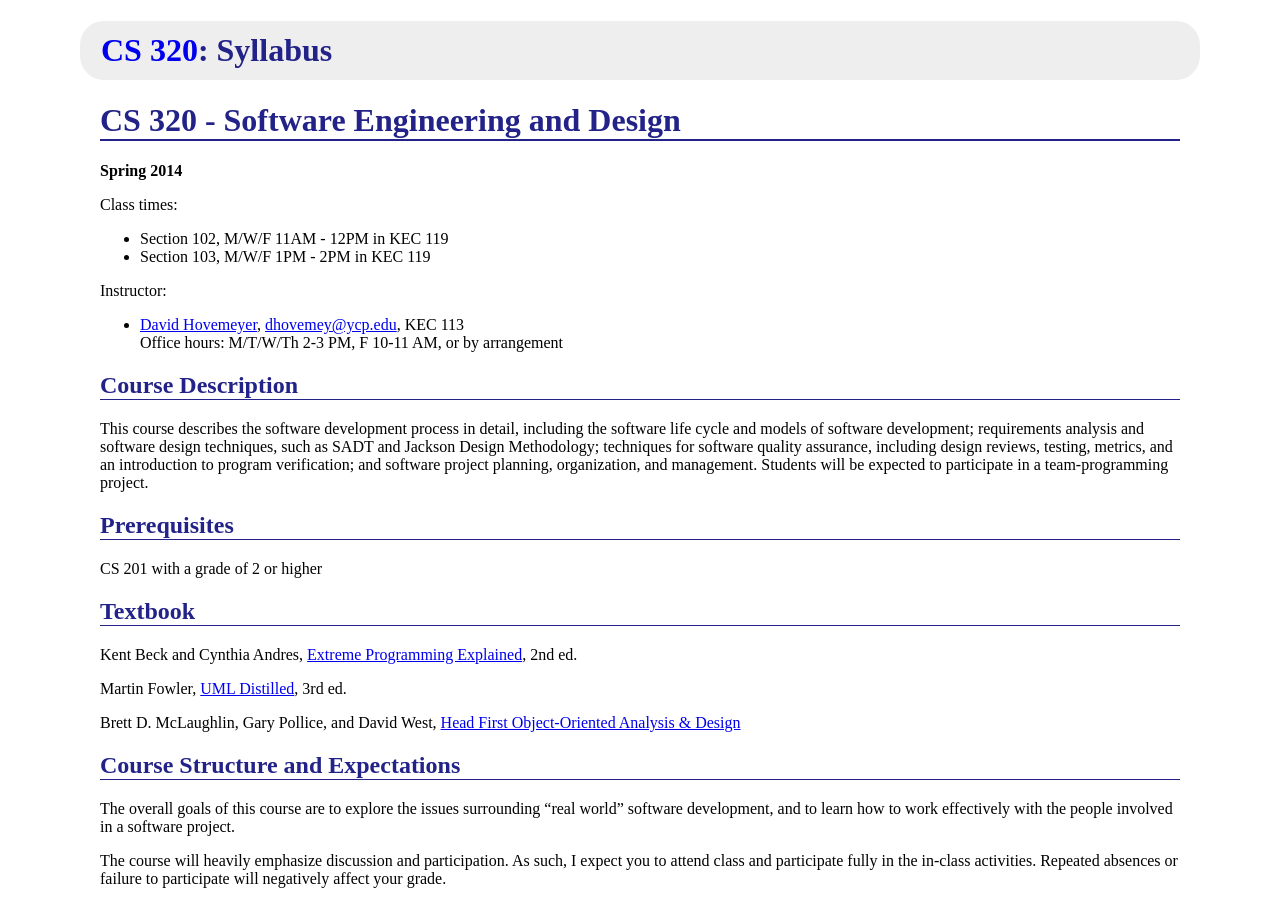
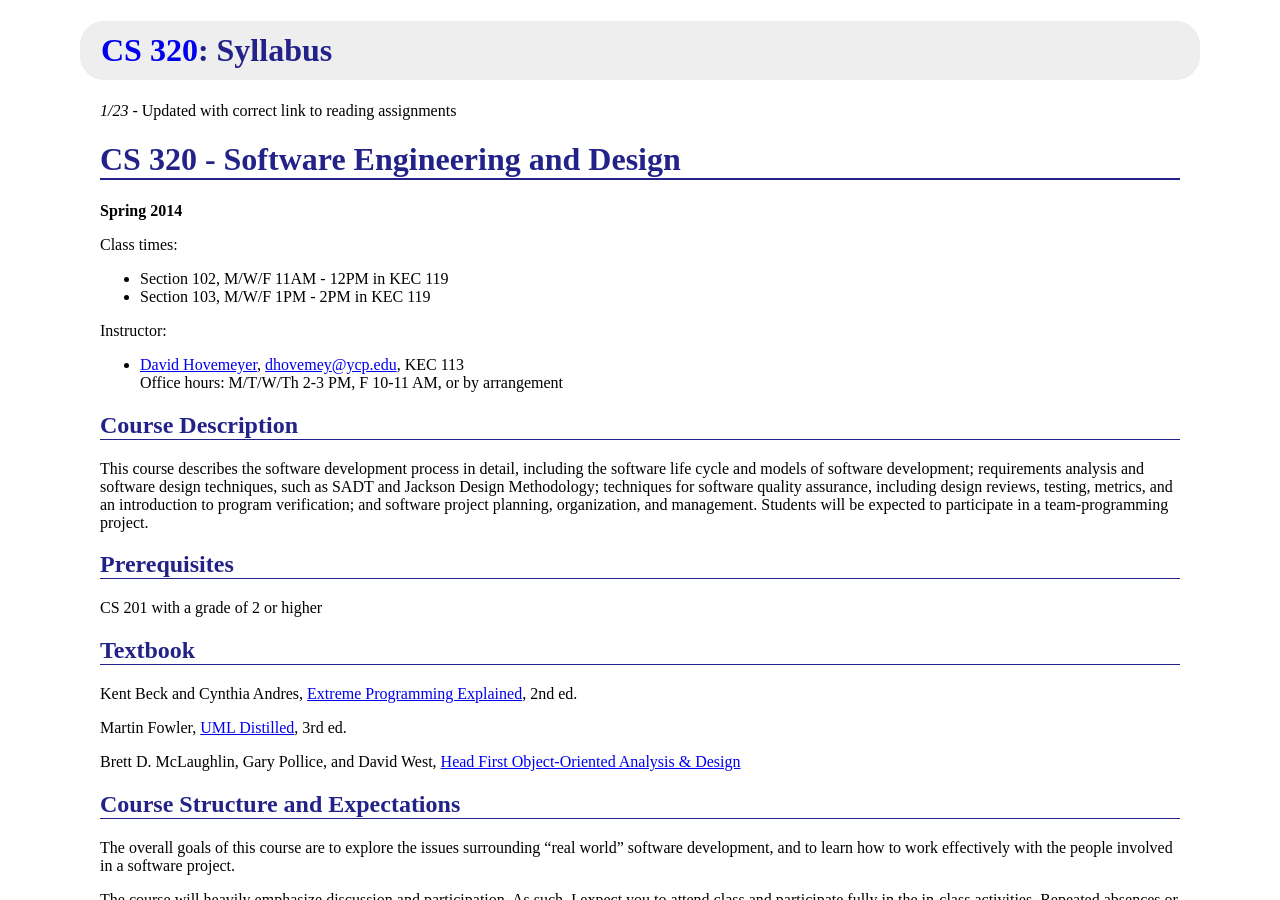
Before and after one commit to ycpcs/cs320-spring2014, a Jekyll site: the page built from syllabus.md, in a window 1280 px wide and 900 px high. Built offline with Jekyll 4.4.1, drawn with Linux system fonts in a browser that asks for light colours; Markdown is read by kramdown in place of the engine named in the settings; part of the change alters nothing that is shown; some of the changed text lies outside the part shown.

Commit message:
fix link to reading assignments

```diff
--- a/syllabus.md
+++ b/syllabus.md
@@ -2,6 +2,8 @@
 layout: default
 title: Syllabus
 ---
+
+*1/23* - Updated with correct link to reading assignments
 
 CS 320 - Software Engineering and Design
 ========================================
@@ -102,7 +104,7 @@ For example, if you have 5 unexcused absences, then your course grade will be re
 
 ### Reading Assignments
 
-Reading assignments are posted on the [Reading Assignments](reading.html) page.
+Reading assignments are posted on the [Schedule](schedule.html) page.
 
 Because we will be using class time primarily for discussion and activities, rather than lecture, it is important that you do the reading.
 
```
